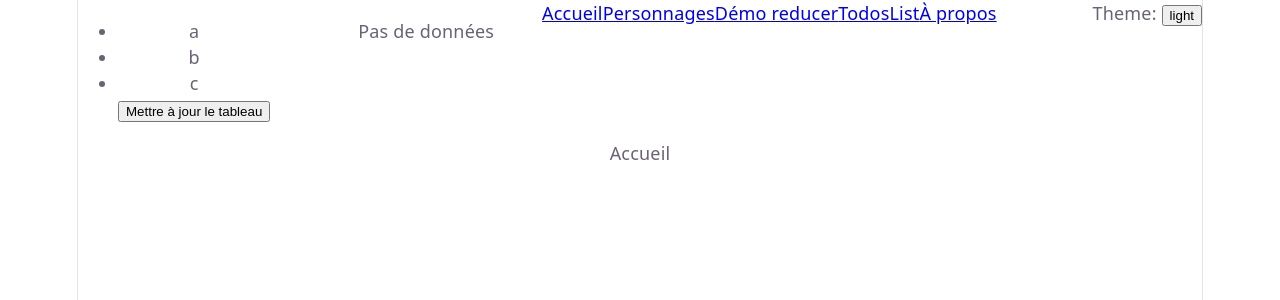
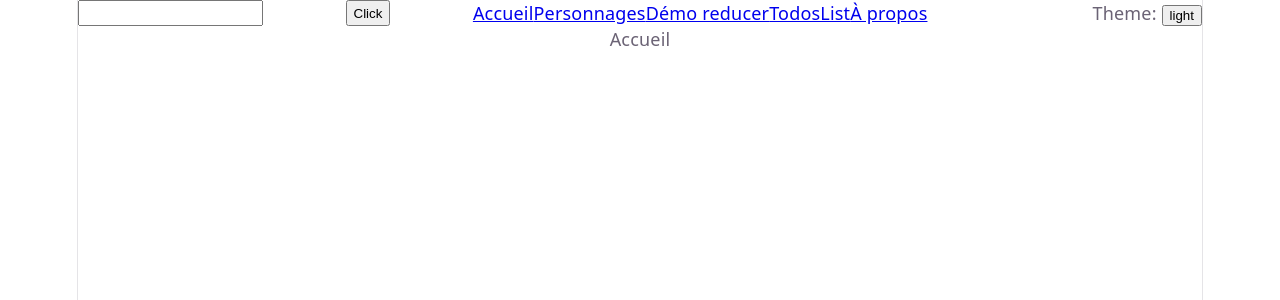
Before and after one commit to delbaze/rick-morty-explore, a React (Vite) app: page / in a window 1280 px wide. Shown: the top 300 px of the page. Built offline with nearby package versions, Linux system fonts and the light colour scheme.

Commit message:
forwardRef

```diff
--- a/src/App.jsx
+++ b/src/App.jsx
@@ -1,13 +1,16 @@
+import { lazy } from "react";
 import { Routes, Route } from "react-router";
 import "./App.css";
 import Home from "./components/Home";
 import About from "./components/About";
 import Navbar from "./components/Navbar";
-import CharacterListPage from "./pages/CharacterListPage";
-import CharacterDetailPage from "./pages/CharacterDetailPage";
+// import CharacterDetailPage from "./pages/CharacterDetailPage";
 import DemoReducer from "./pages/DemoReducer";
 import TodosList from "./pages/TodosList";
-import CharacterListPageRTK from "./pages/CharacterListPageRTK";
+
+// import CharacterListPageRTK from "./pages/CharacterListPageRTK"; // pas lazy
+const CharacterListPageRTK = lazy(() => import("./pages/CharacterListPageRTK")); // lazy
+const CharacterDetailPage = lazy(() => import("./pages/CharacterDetailPage")); // lazy
 function App() {
   return (
     <div>
--- a/src/components/MonComposant.jsx
+++ b/src/components/MonComposant.jsx
@@ -7,7 +7,7 @@ function MonComposant({ data, setState }) {
         ) : (
           <>
             {data.map((s) => (
-              <li>{s}</li>
+              <li key={s}>{s}</li>
             ))}
             <button onClick={() => setState(["d", "e", "f"])}>
               Mettre à jour le tableau
--- /dev/null
+++ b/src/components/MyInput.jsx
@@ -0,0 +1,6 @@
+import {forwardRef} from "react";
+const MyInput = forwardRef((props, ref) =>  {
+  return <input ref={ref} type="test" />;
+})
+
+export default MyInput;
--- a/src/components/Navbar.jsx
+++ b/src/components/Navbar.jsx
@@ -3,20 +3,28 @@ import { useSelector, useDispatch } from "react-redux";
 import { toggleTheme } from "../slices/themeSlice";
 import { actualTheme } from "../slices/themeSelectors";
 import { selectorNotificationMessage } from "../slices/notificationsSelector";
-import MonComposant from "./MonComposant";
-import withMyArray from "../HOC/withMyArray";
+import MyInput from "./MyInput";
+import { useRef } from "react";
+// import MonComposant from "./MonComposant";
+// import withMyArray from "../HOC/withMyArray";
 
-const MonComposantIntermediaire = withMyArray(MonComposant);
-MonComposantIntermediaire.displayName = "MonComposantIntermediaire";
+// const MonComposantIntermediaire = withMyArray(MonComposant);
+// MonComposantIntermediaire.displayName = "MonComposantIntermediaire";
 function Navbar() {
   const theme = useSelector(actualTheme);
   const dispatch = useDispatch();
   const notificationMessage = useSelector(selectorNotificationMessage);
-
+  const inputRef = useRef();
+  const handleClick = () => {
+    // ici je veux récupéré la valeur de l'input à partir de sa ref
+    console.log(inputRef.current.value);
+  };
   return (
     <nav style={{ display: "flex", justifyContent: "space-between" }}>
-      <MonComposantIntermediaire info="toto" />
-      <MonComposant tata="toto" />
+      <MyInput ref={inputRef} />
+      <button onClick={handleClick}>Click</button>
+      {/* <MonComposantIntermediaire info="toto" />
+      <MonComposant tata="toto" /> */}
       <div>
         <NavLink to="/">Accueil</NavLink>
         <NavLink to="/characters-list">Personnages</NavLink>
--- a/src/pages/CharacterDetailPage.jsx
+++ b/src/pages/CharacterDetailPage.jsx
@@ -1,6 +1,6 @@
 import { useState, useEffect } from "react";
 import { useParams } from "react-router";
-
+// import { maMethode } from "../utilities";
 function CharacterDetailPage() {
   const { id } = useParams();
   const [character, setCharacter] = useState({});
@@ -34,7 +34,13 @@ function CharacterDetailPage() {
   if (error) {
     return <div>{error}</div>;
   }
-
+  const handleClick = () => {
+    // maMethode()
+    //import dynamique
+    import("../utilities").then((utilities) => {
+      utilities.maMethode();
+    });
+  };
   return (
     <div>
       <h1>{character.name}</h1>
@@ -46,6 +52,7 @@ function CharacterDetailPage() {
         <li>Origin : {character.origin.name}</li>
         <li>Nombre d'épisodes : {character.episode.length}</li>
       </ul>
+      <button onClick={handleClick}>Test</button>
     </div>
   );
 }
--- /dev/null
+++ b/src/utilities/index.js
@@ -0,0 +1,3 @@
+export function maMethode() {
+    console.log("Coucou")
+}
```
Also changed, not shown: src/components/MonComposant2.jsx (added, +8 -0 lines).
